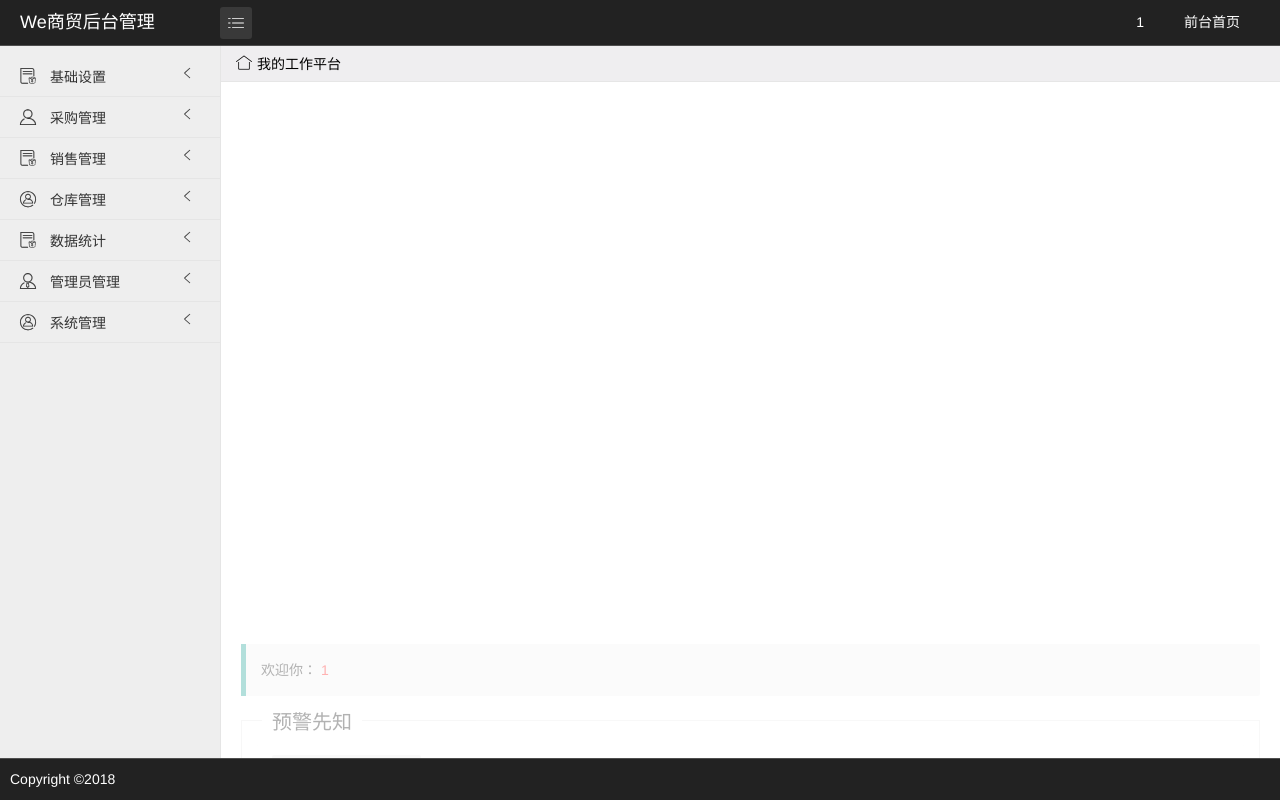
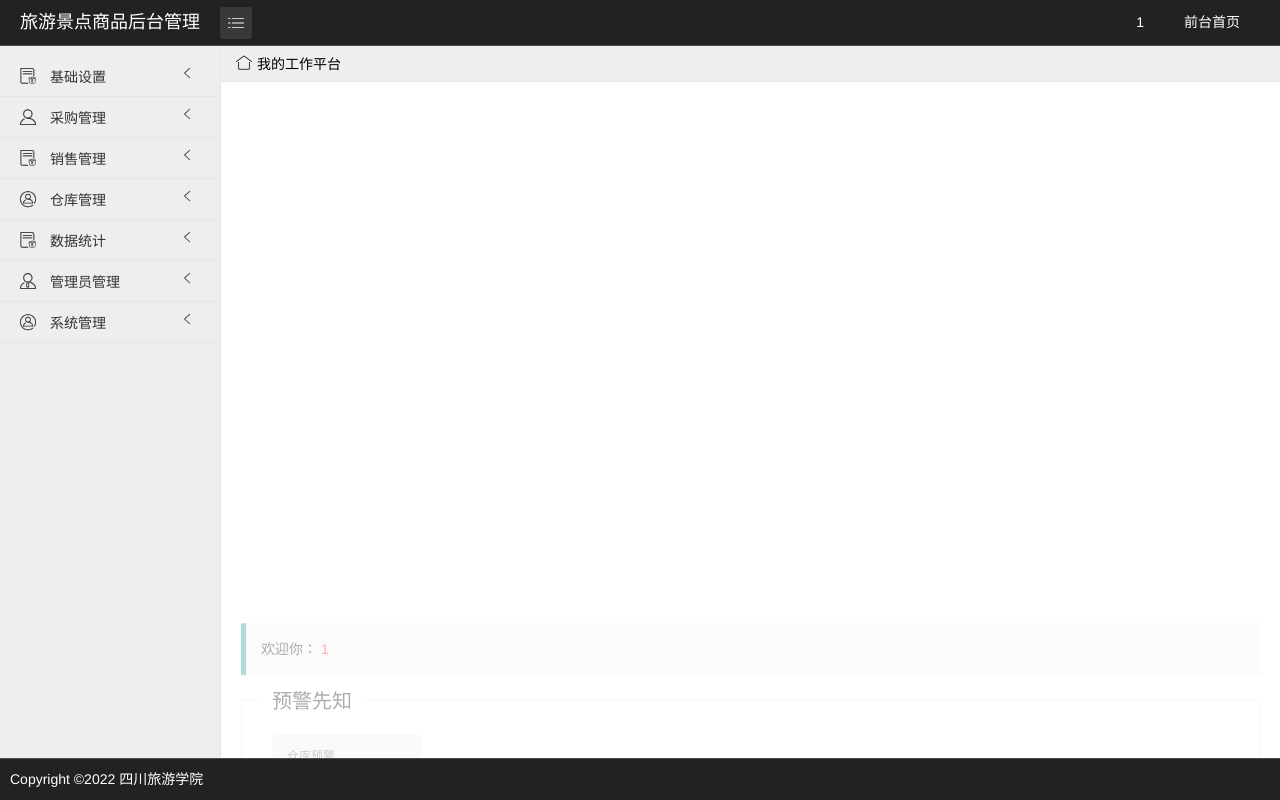
Before and after one commit to BOTHSAVAGE/flaskDemo, a Flask app: page /admin/ in a window 1280 px wide. Run offline with Flask 2, Linux system fonts and the light colour scheme; the visitor is signed in with stand-in values (Sample User, id 1); data comes from the database, SQL or seed files in the repository.

Commit message:
add init 2

```diff
--- a/app/admin/views.py
+++ b/app/admin/views.py
@@ -931,7 +931,7 @@
         mails.append(form.data['account'])
         try:
             msg = Message('修改密码通知', sender='gchase@163.com', recipients=mails)
-            msg.html = '<span>尊敬的</span>'+usermessage.user_name+'，您好：<br>您在we商贸中申请找回密码<br><b style="background-color: #FF0000">重设密码已完成,若非本人操作</b><br>请及时联系管理员修改<b>ganiner@163.com</b>'
+            msg.html = '<span>尊敬的</span>'+usermessage.user_name+'，您好：<br>您在旅游景点商品中申请找回密码<br><b style="background-color: #FF0000">重设密码已完成,若非本人操作</b><br>请及时联系管理员修改<b>ganiner@163.com</b>'
             mail.send(msg)
             flash("修改成功")
             db.session.commit()
--- a/app/templates/admin/bases.html
+++ b/app/templates/admin/bases.html
@@ -2,7 +2,7 @@
 <!DOCTYPE html>
 <html lang="en">
 <head>
-    <title>We商贸后台管理</title>
+    <title>旅游景点商品后台管理</title>
     <meta charset="UTF-8">
 	<meta name="renderer" content="webkit|ie-comp|ie-stand">
     <meta http-equiv="X-UA-Compatible" content="IE=edge,chrome=1">
--- a/app/templates/admin/index.html
+++ b/app/templates/admin/index.html
@@ -5,7 +5,7 @@
 
     <!-- 顶部开始 -->
     <div class="container">
-        <div class="logo"><a href="{{url_for('admin.index')}}">We商贸后台管理</a></div>
+        <div class="logo"><a href="{{url_for('admin.index')}}">旅游景点商品后台管理</a></div>
         <div class="left_open">
             <i title="展开左侧栏" class="iconfont">&#xe699;</i>
         </div>
@@ -286,7 +286,7 @@
     <div class="page-content-bg"></div>
 
     <div class="footer">
-        <div class="copyright">Copyright ©2018</div>
+        <div class="copyright">Copyright ©2022 四川旅游学院</div>
     </div>
 
 
--- a/app/templates/admin/login.html
+++ b/app/templates/admin/login.html
@@ -19,7 +19,7 @@
 <body class="login-bg">
 
     <div class="login layui-anim layui-anim-up">
-        <div class="message">We商贸管理登录</div>
+        <div class="message">旅游景点商品管理登录</div>
         <div id="darkbannerwrap"></div>
 
         <form method="post" class="layui-form" >
```
